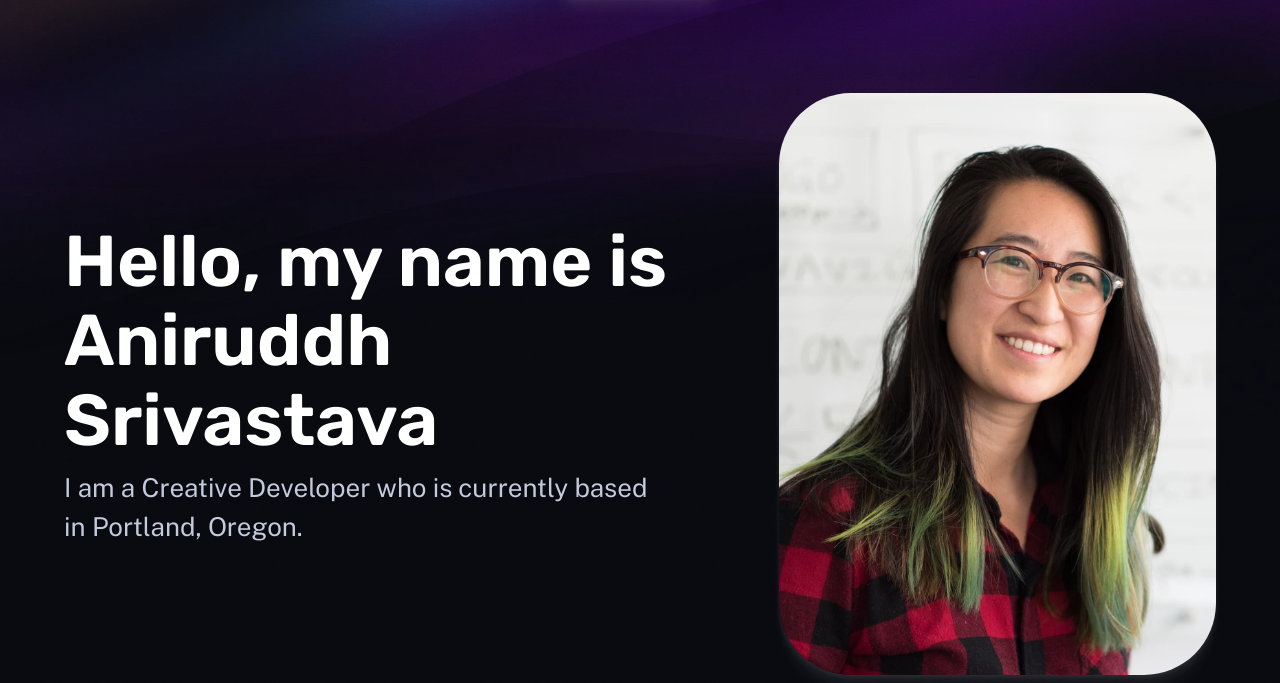
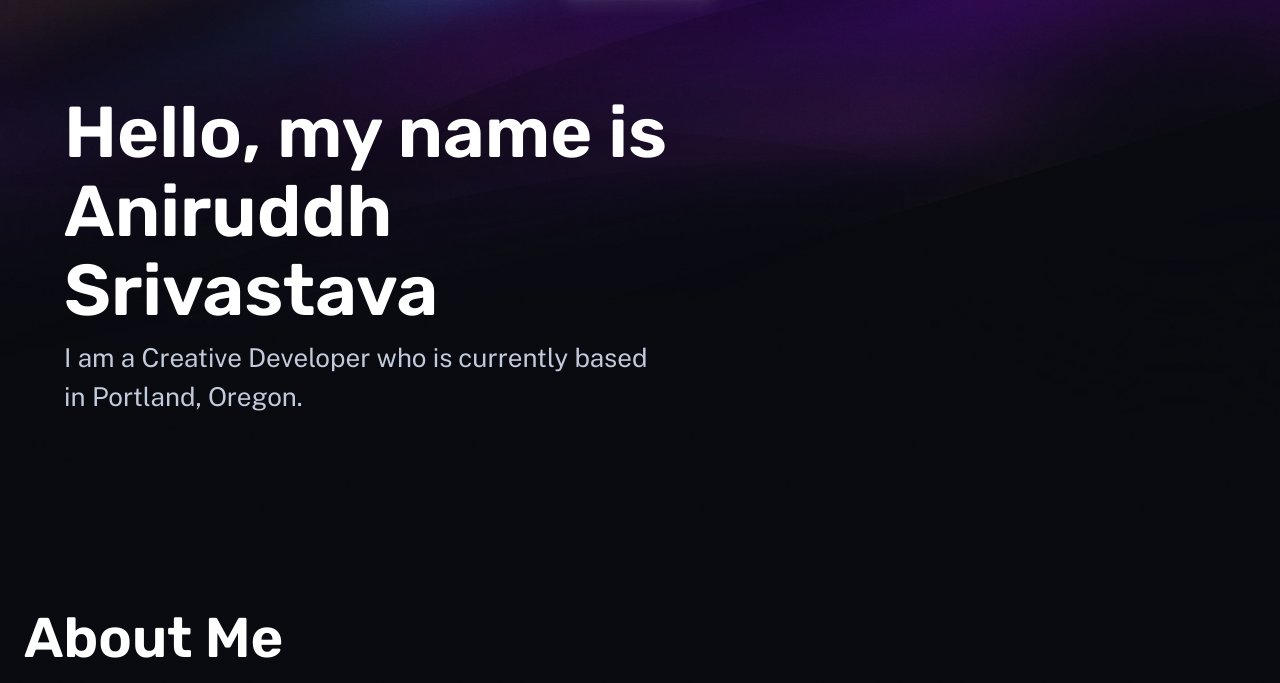
Before and after one commit to Noir01/website, an Astro site: page / in a window 1280 px wide. Shown: the part 92-775 px from the top of the page. Built offline with nearby package versions, Linux system fonts and the light colour scheme; Astro itself is replaced by a stand-in of ours.

Commit message:
Nuke image

```diff
--- a/src/pages/index.astro
+++ b/src/pages/index.astro
@@ -25,12 +25,14 @@ const projects = (await getCollection('work'))
 					align="start"
 				/>
 
+				<!-- To add a hero image, uncomment the following:
 				<img
-					alt="Aniruddh Srivastava smiling in a red plaid shirt and tortoise shell glasses"
+					alt="Your description here"
 					width="480"
 					height="620"
-					src="/assets/portrait.jpg"
+					src="/assets/your-image.jpg"
 				/>
+				-->
 			</header>
 		</div>
 
```
